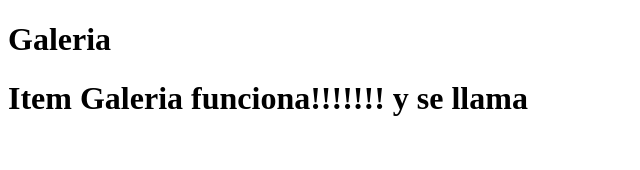
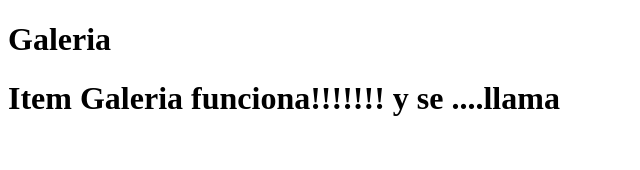
Before and after one commit to 2019-a-gr2-tecnologiaswebjavascript/js-Morales-Proa-o-Michael-Oswaldo, an Angular app in the folder Angular 01/Galeria/: page / in a window 1280 px wide. Shown: the top 170 px of the page, without its empty margins (0-640 px from the left). Built offline with nearby package versions, Linux system fonts and the light colour scheme.

Commit message:
Update item-galeria.component.html

```diff
--- a/Angular 01/Galeria/src/app/item-galeria/item-galeria.component.html
+++ b/Angular 01/Galeria/src/app/item-galeria/item-galeria.component.html
@@ -1,3 +1,3 @@
 <h1>Item Galeria funciona!!!!!!!
 
-y se llama</h1>
+y se ....llama</h1>
```
